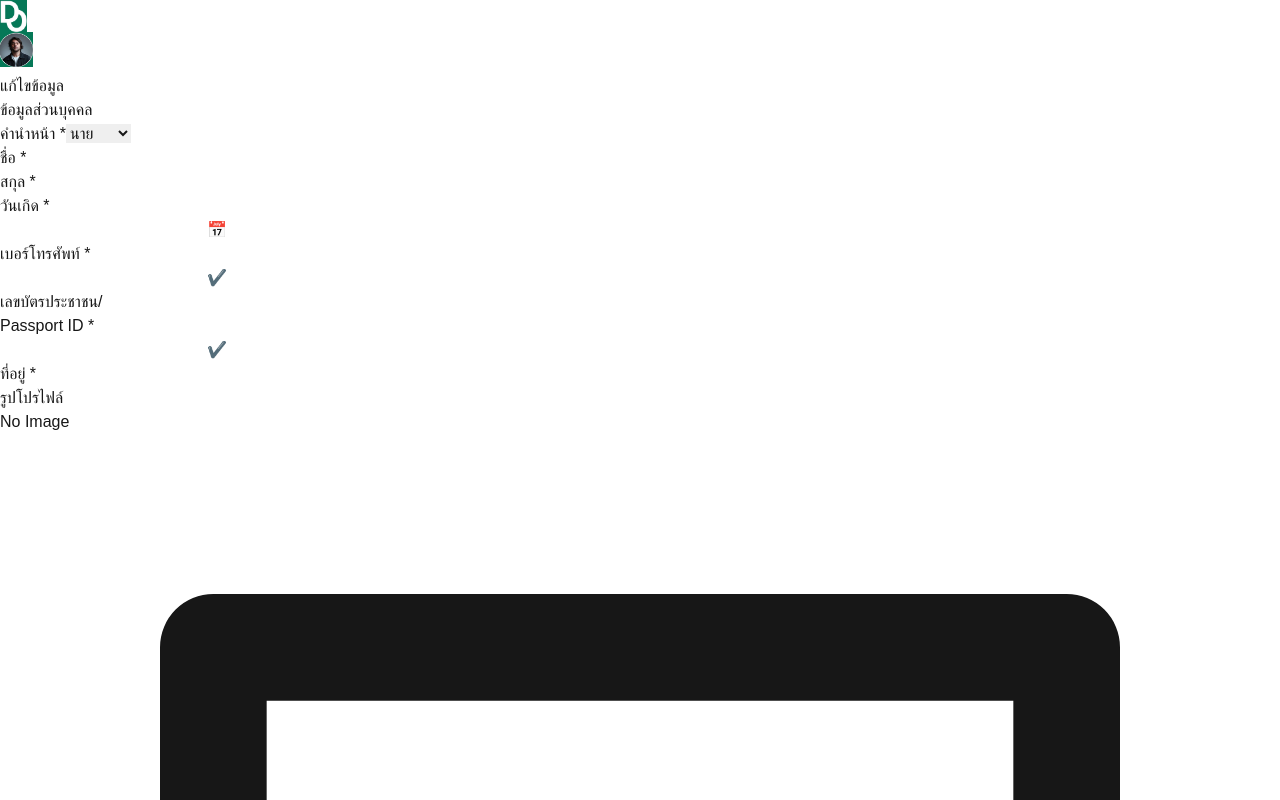
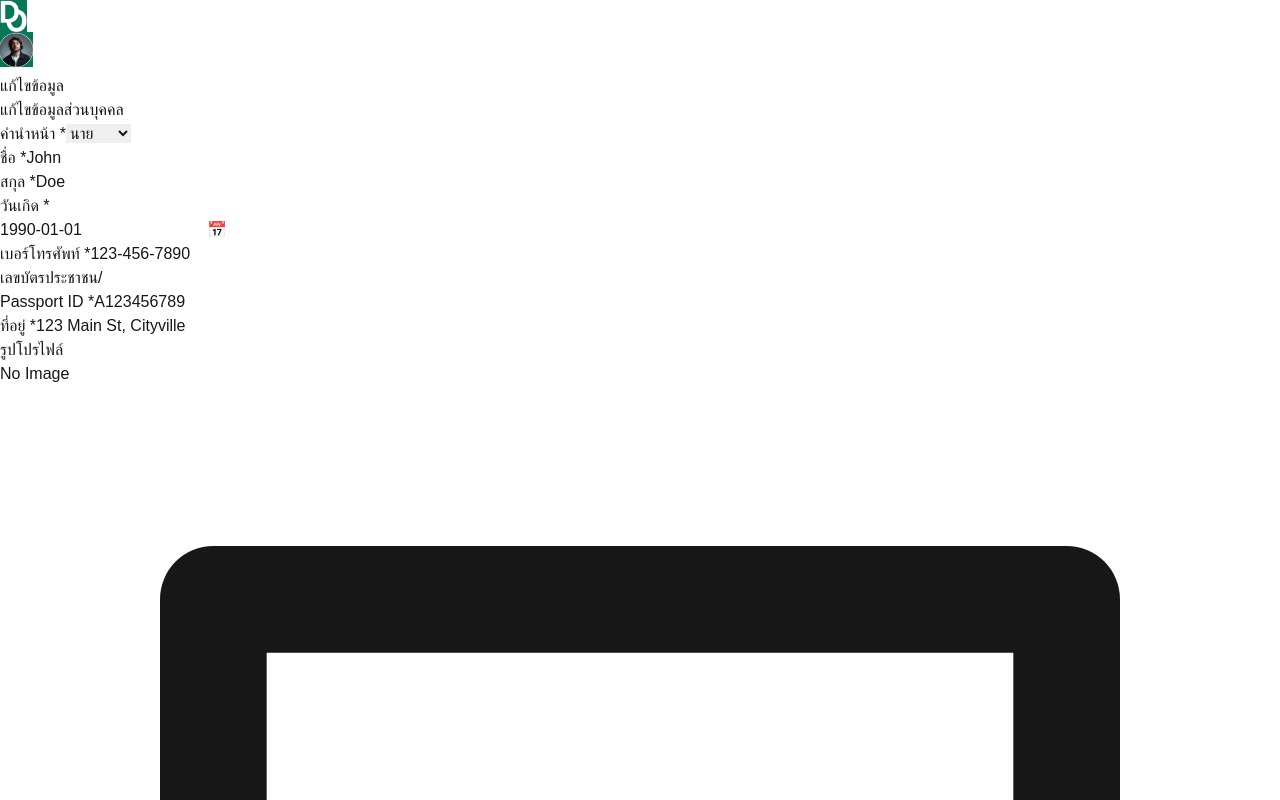
Before and after one commit to Dongy-SE2/dongy-frontend, a Next.js app: page /user/profile in a window 1280 px wide. Shown: the top 800 px of the page. Built offline with nearby package versions, Linux system fonts and the light colour scheme; a web font is replaced by a local one.

Commit message:
try fetch userData

```diff
--- a/package.json
+++ b/package.json
@@ -10,6 +10,7 @@
   },
   "dependencies": {
     "@radix-ui/react-select": "^2.1.6",
+    "axios": "^1.7.9",
     "clsx": "^2.1.1",
     "lucide-react": "^0.474.0",
     "next": "15.1.6",
--- /dev/null
+++ b/src/app/api/user/getUserInfo.ts
@@ -0,0 +1,45 @@
+// getUserInfo.ts
+import axios from 'axios';
+
+interface UserInfo {
+  userId: string;
+  title: string;
+  firstname: string;
+  lastname: string;
+  dob: string;
+  phone: string;
+  idnumber: string;
+  address: string;
+  role: string;
+  email: string;
+  password: string;
+  confirmPassword: string;
+}
+
+export const getUserInfo = async (userId: string): Promise<UserInfo> => {
+    try {
+
+      const mockUserInfo: UserInfo = {
+        userId: "1",
+        title: "Mr.",
+        firstname: "John",
+        lastname: "Doe",
+        dob: "1990-01-01",
+        phone: "123-456-7890",
+        idnumber: "A123456789",
+        address: "123 Main St, Cityville",
+        role: "buyer",
+        email: "john.doe@example.com",
+        password: "password123",
+        confirmPassword: "password123"
+      };
+
+
+      await new Promise((resolve) => setTimeout(resolve, 1000));
+
+      return mockUserInfo;
+    } catch (error) {
+      console.error("Failed to fetch user information:", error);
+      throw new Error("Could not retrieve user information.");
+    }
+  };
--- a/src/app/user/profile/page.tsx
+++ b/src/app/user/profile/page.tsx
@@ -21,7 +21,9 @@ export default function ProfilePage() {
       <div className="grid grid-cols-2 gap-6">
         {/* Personal Info */}
         <div className=" ">
-            <RegistrationForm/>
+            <RegistrationForm isEdit={true} userId={"1"}/>
+            <div/>
+            <div/>
         </div>
 
         {/* Profile Section */}
@@ -31,10 +33,10 @@ export default function ProfilePage() {
           </div>
           <div>
 
-              <RegistrationForm2/>
+              <RegistrationForm2 isEdit={true} userId={"1"}/>
           </div>
           <div className="flex justify-end mt-4">
-        <Button  className="bg-green-500 text-white py-2 rounded-lg mt-4 w-36" onClick={() => router.push("/user")}>บันทึก</Button>
+        <Button  className="bg-[#10B981] text-white py-2 rounded-lg mt-4 w-36" onClick={() => router.push("/user")}>บันทึก</Button>
       </div>
         </div>
 
--- a/src/components/AgreementForm.tsx
+++ b/src/components/AgreementForm.tsx
@@ -28,7 +28,7 @@ export default function AgreementForm() {
         </div>
 
         <Button
-          className="w-full bg-green-500 text-white py-2 rounded-lg mt-4"
+          className="w-full bg-[#10B981] text-white py-2 rounded-lg mt-4"
           disabled={!isChecked}
           onClick={() => router.push("/login")}
         >
--- a/src/components/loginForm.tsx
+++ b/src/components/loginForm.tsx
@@ -64,7 +64,7 @@ export default function LoginForm() {
           />
         </div>
 
-        <Button className="w-full bg-green-500 text-white py-2 rounded-lg" onClick={() => router.push("/user")}>
+        <Button className="w-full bg-[#10B981] text-white py-2 rounded-lg" onClick={() => router.push("/user")}>
           เข้าสู่ระบบ
         </Button>
       </CardContent>
--- a/src/components/registrationForm.tsx
+++ b/src/components/registrationForm.tsx
@@ -1,10 +1,17 @@
 "use client";
-import { useState } from "react";
+import { useState, useEffect } from "react";
 import { Button } from "@/components/ui/button";
 import { Input } from "@/components/ui/input";
 import { Card, CardContent } from "@/components/ui/card";
+import { getUserInfo } from "@/app/api/user/getUserInfo";
 
-export default function RegistrationForm() {
+interface RegistrationFormProps {
+  isEdit?: boolean;
+  userId?: string;
+}
+
+export default function RegistrationForm({ isEdit = false, userId }: RegistrationFormProps) {
+
   const [title, setTitle] = useState("นาย");
   const [firstName, setFirstName] = useState("");
   const [lastName, setLastName] = useState("");
@@ -13,17 +20,51 @@ export default function RegistrationForm() {
   const [idNumber, setIdNumber] = useState("");
   const [address, setAddress] = useState("");
 
-  // Check if the date of birth is valid
+
+  useEffect(() => {
+    if (isEdit && userId) {
+      const fetchUserData = async () => {
+        try {
+          const userInfo = await getUserInfo(userId);
+          setTitle(userInfo.title);
+          setFirstName(userInfo.firstname);
+          setLastName(userInfo.lastname);
+          setDob(userInfo.dob);
+          setPhone(userInfo.phone);
+          setIdNumber(userInfo.idnumber);
+          setAddress(userInfo.address);
+        } catch (error) {
+          console.error("Failed to fetch user data:", error);
+        }
+      };
+      fetchUserData();
+    }
+  }, [isEdit, userId]);
+
+
+  const handleSubmit = (e: React.FormEvent) => {
+    e.preventDefault();
+    if (isEdit) {
+      console.log("Updating user profile:", { title, firstName, lastName, dob, phone, idNumber, address });
+    } else {
+      console.log("Registering new user:", { title, firstName, lastName, dob, phone, idNumber, address });
+    }
+  };
+
+
   const isValidDate = (date: string) => !date.includes("30 กุมภาพันธ์");
 
   return (
     <div>
-      <h2 className="font-semibold text-2xl mb-5">ข้อมูลส่วนบุคคล</h2>
+      <h2 className="font-semibold text-2xl mb-5">{isEdit ? "แก้ไขข้อมูลส่วนบุคคล" : "ข้อมูลส่วนบุคคล"}</h2>
       <Card className="max-w-lg mx-auto p-6 bg-white rounded-2xl shadow-lg">
         <CardContent>
+          <form onSubmit={handleSubmit}>
 
             <div className="mb-4 flex items-center gap-3">
-          <label className="block text-gray-700 mb-1 whitespace-nowrap">คำนำหน้า <span className="text-red-500">*</span></label>
+              <label className="block text-gray-700 mb-1 whitespace-nowrap">
+                คำนำหน้า <span className="text-red-500">*</span>
+              </label>
               <select
                 className="block my-3 bg-gray-100 px-4 py-2 rounded-[8px] text-sm w-24"
                 value={title}
@@ -35,47 +76,90 @@ export default function RegistrationForm() {
               </select>
             </div>
 
+
             <div className="mb-4 flex items-center gap-14">
-          <label className="block text-gray-700 mb-1 whitespace-nowrap">ชื่อ <span className="text-red-500">*</span></label>
-          <Input type="text" className="block my-3 bg-gray-100 px-4 py-2 rounded-[8px] text-sm w-64" value={firstName} onChange={(e) => setFirstName(e.target.value)} />
+              <label className="block text-gray-700 mb-1 whitespace-nowrap">
+                ชื่อ <span className="text-red-500">*</span>
+              </label>
+              <Input
+                type="text"
+                className="block my-3 bg-gray-100 px-4 py-2 rounded-[8px] text-sm w-64"
+                value={firstName}
+                onChange={(e) => setFirstName(e.target.value)}
+              />
             </div>
 
+
             <div className="mb-4 flex items-center gap-11">
-          <label className="block text-gray-700 mb-1 whitespace-nowrap">สกุล <span className="text-red-500">*</span></label>
-          <Input type="text" className="block my-3 bg-gray-100 px-4 py-2 rounded-[8px] text-sm w-64" value={lastName} onChange={(e) => setLastName(e.target.value)} />
+              <label className="block text-gray-700 mb-1 whitespace-nowrap">
+                สกุล <span className="text-red-500">*</span>
+              </label>
+              <Input
+                type="text"
+                className="block my-3 bg-gray-100 px-4 py-2 rounded-[8px] text-sm w-64"
+                value={lastName}
+                onChange={(e) => setLastName(e.target.value)}
+              />
             </div>
 
+
             <div className="mb-4 flex items-center gap-8">
-          <label className="block text-gray-700 mb-1 whitespace-nowrap">วันเกิด <span className="text-red-500">*</span></label>
+              <label className="block text-gray-700 mb-1 whitespace-nowrap">
+                วันเกิด <span className="text-red-500">*</span>
+              </label>
               <div className="relative">
-            <Input type="text" className="block my-3 bg-gray-100 px-4 py-2 rounded-[8px] text-sm w-60" value={dob} onChange={(e) => setDob(e.target.value)} />
+                <Input
+                  type="text"
+                  className="block my-3 bg-gray-100 px-4 py-2 rounded-[8px] text-sm w-60"
+                  value={dob}
+                  onChange={(e) => setDob(e.target.value)}
+                />
                 <span className="absolute right-3 top-5 text-gray-500">📅</span>
               </div>
               {!isValidDate(dob) && <p className="text-red-500 text-sm mt-1">วันที่ไม่ถูกต้อง</p>}
             </div>
 
+
             <div className="mb-4 flex items-center gap-6">
-          <label className="block text-gray-700 mb-1 whitespace-nowrap">เบอร์โทรศัพท์ <span className="text-red-500">*</span></label>
-          <div className="relative">
-            <Input type="text" className="block my-3 bg-gray-100 px-4 py-2 rounded-[8px] text-sm w-50" value={phone} onChange={(e) => setPhone(e.target.value)} />
-            <span className="absolute right-3 top-4 text-green-500">✔️</span>
-          </div>
-        </div>
-
-        <div className="mb-4 flex items-center gap-3">
-          <label className="block text-gray-700 mb-1 whitespace-nowrap">เลขบัตรประชาชน/<br/>Passport ID <span className="text-red-500">*</span></label>
-          <div className="relative">
-            <Input type="text"  className="block my-3 bg-gray-100 px-4 py-2 rounded-[8px] text-sm w-50" value={idNumber} onChange={(e) => setIdNumber(e.target.value)} />
-            <span className="absolute right-3 top-4 text-green-500">✔️</span>
-          </div>
-        </div>
-
-        <div className=" flex items-center gap-12">
-          <label className="block text-gray-700 mb-1 whitespace-nowrap">ที่อยู่ <span className="text-red-500">*</span></label>
-          <Input className="block my-3 bg-gray-100 px-4 py-2 rounded-[8px] text-sm w-64" type="text" value={address} onChange={(e) => setAddress(e.target.value)} />
+              <label className="block text-gray-700 mb-1 whitespace-nowrap">
+                เบอร์โทรศัพท์ <span className="text-red-500">*</span>
+              </label>
+              <Input
+                type="text"
+                className="block my-3 bg-gray-100 px-4 py-2 rounded-[8px] text-sm w-50"
+                value={phone}
+                onChange={(e) => setPhone(e.target.value)}
+              />
             </div>
 
 
+            <div className="mb-4 flex items-center gap-3">
+              <label className="block text-gray-700 mb-1 whitespace-nowrap">
+                เลขบัตรประชาชน/<br />Passport ID <span className="text-red-500">*</span>
+              </label>
+              <Input
+                type="text"
+                className="block my-3 bg-gray-100 px-4 py-2 rounded-[8px] text-sm w-50"
+                value={idNumber}
+                onChange={(e) => setIdNumber(e.target.value)}
+              />
+            </div>
+
+
+            <div className="flex items-center gap-12">
+              <label className="block text-gray-700 mb-1 whitespace-nowrap">
+                ที่อยู่ <span className="text-red-500">*</span>
+              </label>
+              <Input
+                className="block my-3 bg-gray-100 px-4 py-2 rounded-[8px] text-sm w-64"
+                type="text"
+                value={address}
+                onChange={(e) => setAddress(e.target.value)}
+              />
+            </div>
+
+
+          </form>
         </CardContent>
       </Card>
     </div>
--- a/src/components/registrationForm2.tsx
+++ b/src/components/registrationForm2.tsx
@@ -1,27 +1,64 @@
 "use client";
-import { useState } from "react";
+import { useState, useEffect } from "react";
 import { Button } from "@/components/ui/button";
 import { Input } from "@/components/ui/input";
 import { Card, CardContent } from "@/components/ui/card";
+import { getUserInfo } from "@/app/api/user/getUserInfo";
 
-export default function RegistrationForm2() {
+interface RegistrationForm2Props {
+  isEdit?: boolean;
+  userId?: string;
+}
+
+export default function RegistrationForm2({ isEdit = false, userId }: RegistrationForm2Props) {
   const [role, setRole] = useState<"buyer" | "seller">("seller");
   const [email, setEmail] = useState("");
   const [password, setPassword] = useState("");
   const [confirmPassword, setConfirmPassword] = useState("");
 
+
+  useEffect(() => {
+    if (isEdit && userId !== undefined) {
+      const fetchUserData = async () => {
+        try {
+          const userInfo = await getUserInfo(userId);
+          setRole(userInfo.role as "buyer" | "seller");
+          setEmail(userInfo.email);
+          setPassword(userInfo.password);
+          setConfirmPassword(userInfo.confirmPassword);
+        } catch (error) {
+          console.error("Failed to fetch user data:", error);
+        }
+      };
+      fetchUserData();
+    }
+  }, [isEdit, userId]);
+
+  const handleSubmit = (e: React.FormEvent) => {
+    e.preventDefault();
+    if (isEdit) {
+      console.log("Updating user data:", { role, email, password, confirmPassword });
+    } else {
+      console.log("Registering new user:", { role, email, password, confirmPassword });
+    }
+  };
+
   return (
-    <div className="bg-[#F6F7F9] bg-auto">
-      <h2 className="font-semibold text-2xl mb-5">ข้อมูลทั่วไป</h2>
+    <div className="bg-[#F6F7F9]">
+      <h2 className="font-semibold text-2xl mb-5">{isEdit ? "แก้ไขข้อมูลทั่วไป" : "ข้อมูลทั่วไป"}</h2>
+
       <Card className="max-w-md mx-auto p-6 bg-white rounded-2xl shadow-lg">
         <CardContent>
+          <form onSubmit={handleSubmit}>
+
 
             <div className="mb-4 flex items-center gap-6">
               <label className="block text-gray-700 font-medium mb-2">
                 คุณคือ <span className="text-red-500">*</span>
               </label>
-          <div className="flex gap-4 ">
+              <div className="flex gap-4">
                 <button
+                  type="button"
                   className={`flex-1 py-2 rounded-lg border w-40 h-14 ${
                     role === "buyer"
                       ? "bg-gray-800 text-white border-gray-800"
@@ -32,6 +69,7 @@ export default function RegistrationForm2() {
                   ผู้ซื้อ
                 </button>
                 <button
+                  type="button"
                   className={`flex-1 py-2 rounded-lg border ${
                     role === "seller"
                       ? "bg-gray-800 text-white border-gray-800"
@@ -46,7 +84,7 @@ export default function RegistrationForm2() {
 
 
             <div className="mb-4 flex items-center gap-8">
-          <label className="block text-gray-700 font-medium mb-1 ">
+              <label className="block text-gray-700 font-medium mb-1">
                 อีเมล <span className="text-red-500">*</span>
               </label>
               <Input
@@ -54,6 +92,7 @@ export default function RegistrationForm2() {
                 value={email}
                 onChange={(e) => setEmail(e.target.value)}
                 className="block my-3 bg-gray-100 px-4 py-2 rounded-[8px] text-sm w-64"
+                required
               />
             </div>
 
@@ -68,25 +107,29 @@ export default function RegistrationForm2() {
                   value={password}
                   onChange={(e) => setPassword(e.target.value)}
                   className="block my-3 bg-gray-100 px-4 py-2 rounded-[8px] text-sm w-64"
+                  required
                 />
-            <span className="absolute right-3 top-4 text-green-500">✔️</span>
+                {password.length >= 6 && <span className="absolute right-3 top-4 text-green-500">✔️</span>}
               </div>
             </div>
 
 
-        <div className=" ml-20">
+            <div className="ml-20">
               <div className="relative">
                 <Input
                   type="password"
                   value={confirmPassword}
                   onChange={(e) => setConfirmPassword(e.target.value)}
                   className="block my-3 bg-gray-100 px-4 py-2 rounded-[8px] text-sm w-64"
+                  required
                 />
-          <span className="absolute right-3 top-1 text-green-500">✔️</span>
+                {password === confirmPassword && <span className="absolute right-3 top-4 text-green-500">✔️</span>}
               </div>
             </div>
 
 
+
+          </form>
         </CardContent>
       </Card>
     </div>
```
Also changed, not shown: src/app/login/page.tsx (+1 -6 lines), 1 other file (tests, documents, lock files or other folders). Lines whose indentation alone changed are shown as unchanged.
